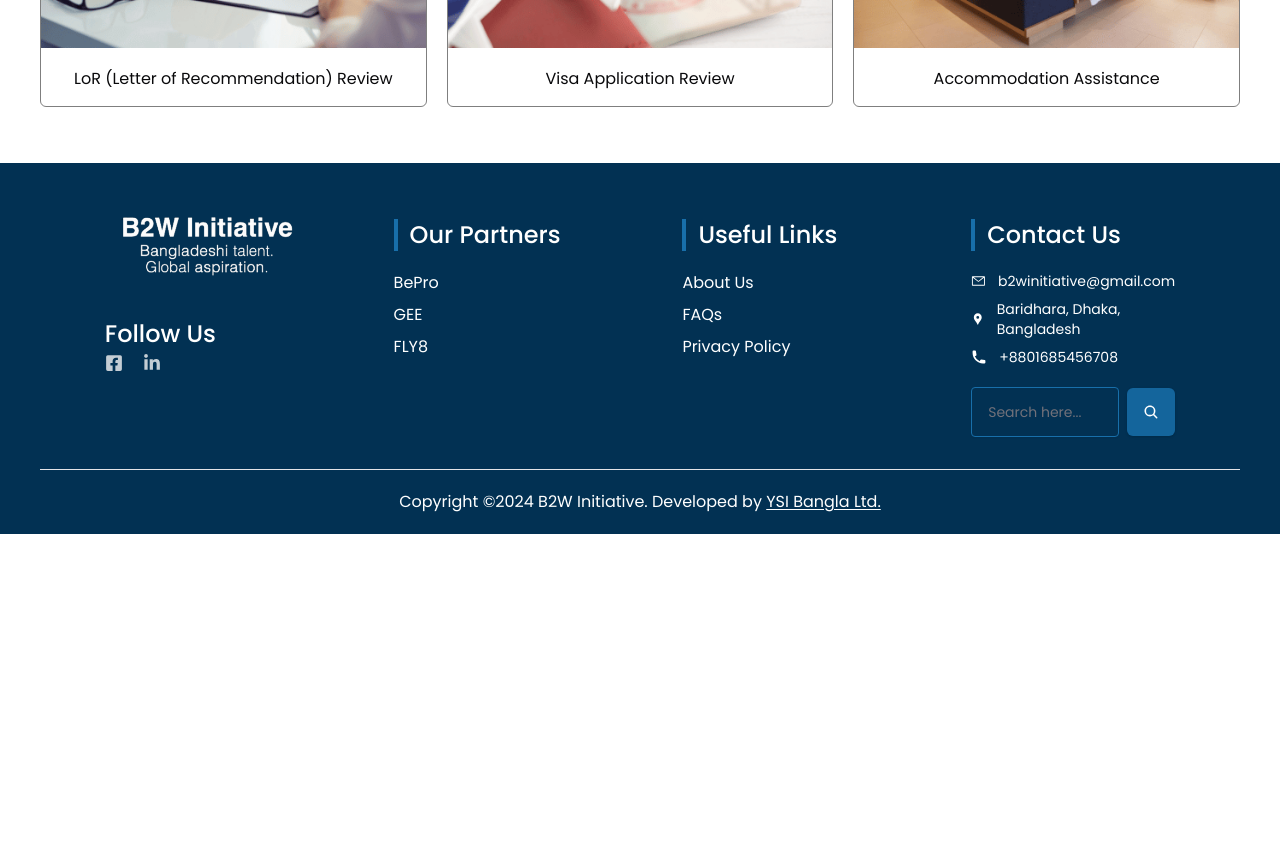
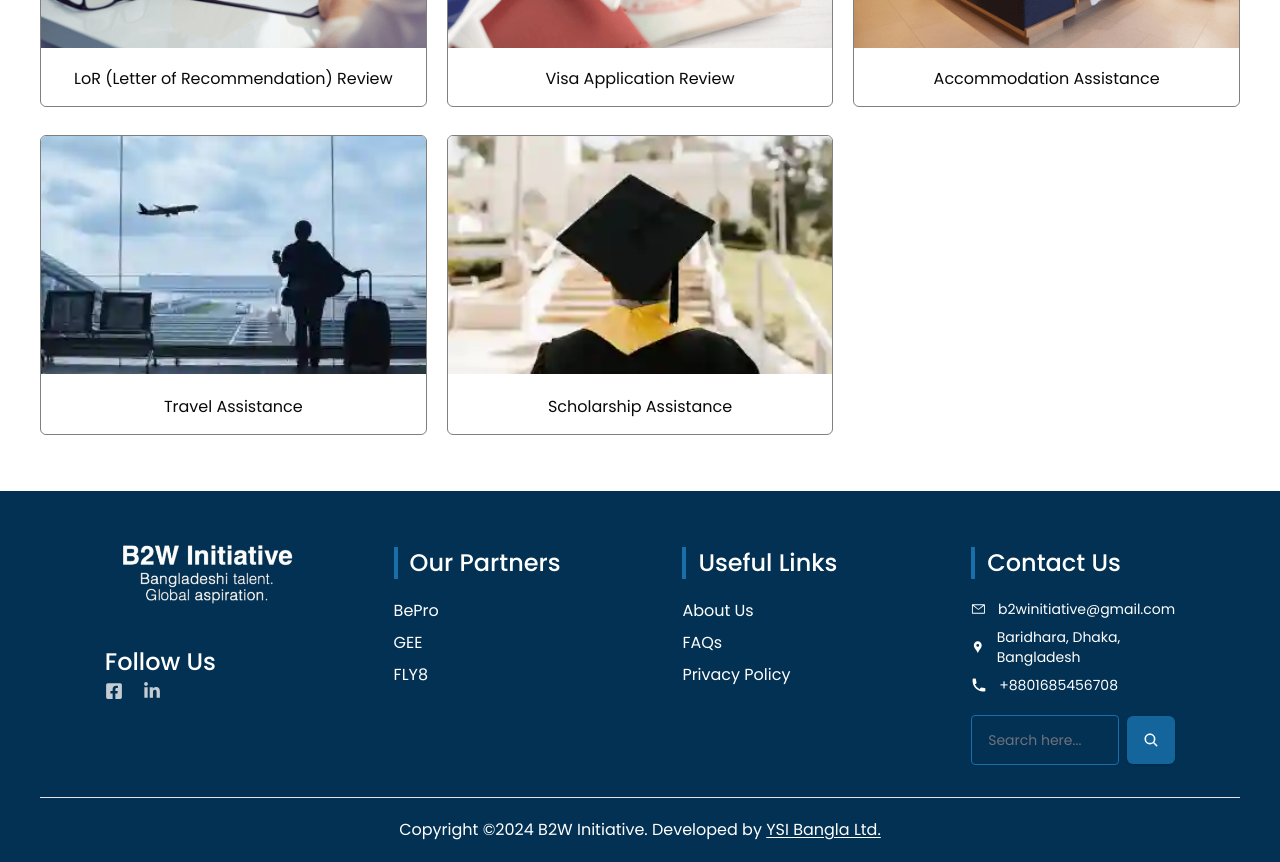
Before and after one commit to wpseemol/b2wi, a Next.js app: page /how-do-we-help in a window 1280 px wide. Shown: the part 900-1762 px from the top of the page. Before the commit the page ends 1434 px from the top, so only its background shows below. Built offline with nearby package versions, Linux system fonts and the light colour scheme; what tailwindcss-animated would draw is missing.

Commit message:
antik dada requerment all set

```diff
--- a/src/app/(user)/_components/home/about-image-animated.tsx
+++ b/src/app/(user)/_components/home/about-image-animated.tsx
@@ -16,7 +16,9 @@ export default function AboutImageAnimated() {
             height={537}
             alt="Project image"
             className={`w-full sm:h-[300px] rounded-xl object-cover object-center  ${
-                inView ? 'animate-jump animate-once' : ''
+                inView
+                    ? 'animate-jump-in animate-once animate-duration-600'
+                    : ''
             }`}
         />
     );
--- a/src/app/(user)/how-do-we-help/_components/help-category.tsx
+++ b/src/app/(user)/how-do-we-help/_components/help-category.tsx
@@ -63,4 +63,20 @@ const categoryHelp: CategoryHelpType[] = [
         description:
             'We also offer resources to help you find safe, convenient, and affordable housing, so you can focus on your studies without the stress of relocation.',
     },
+    {
+        id: 7,
+
+        title: 'Travel Assistance',
+        imageUrl: 'Travel Assistance.webp',
+        description:
+            'Simplify your study abroad journey with our expert travel planning and support.',
+    },
+    {
+        id: 8,
+
+        title: 'Scholarship Assistance',
+        imageUrl: 'Scholarship Assistance.webp',
+        description:
+            'Unlock funding opportunities with personalized guidance to secure scholarships for your education.',
+    },
 ];
```
Also changed, not shown: public/images/how-does-help/Scholarship Assistance.webp (added), public/images/how-does-help/Travel Assistance.webp (added).
